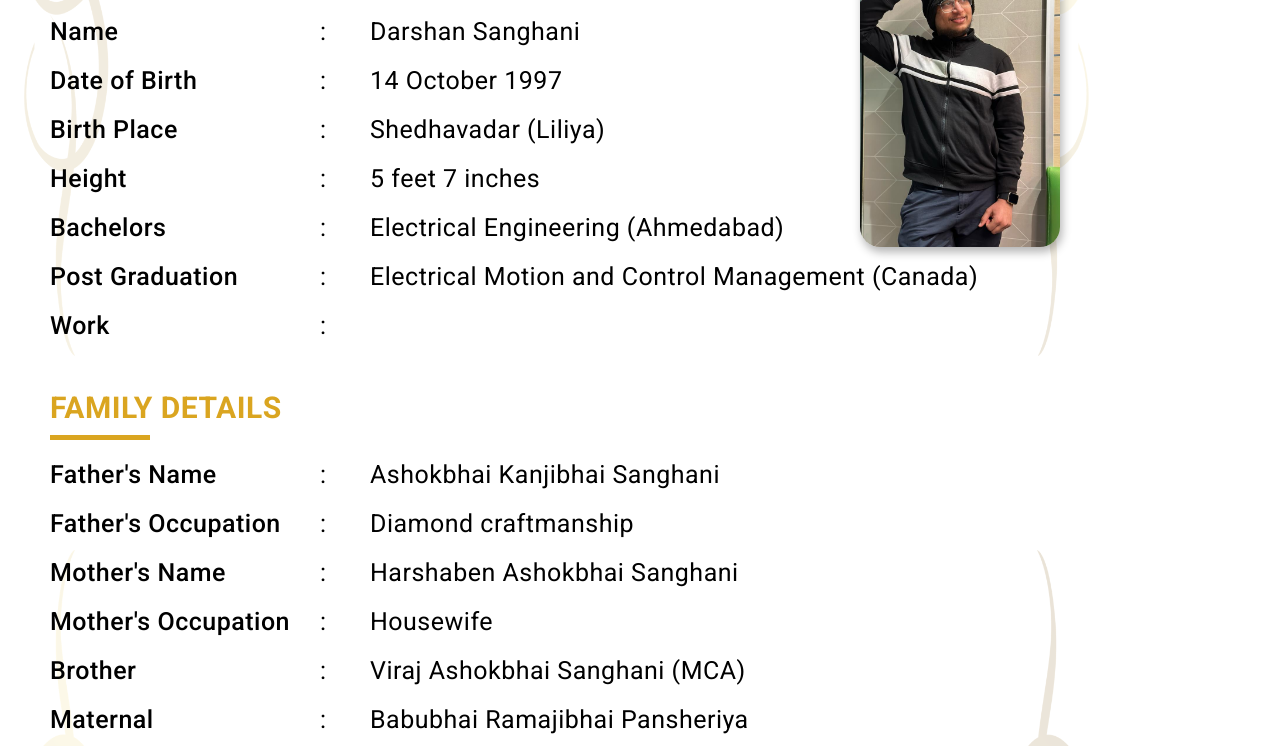
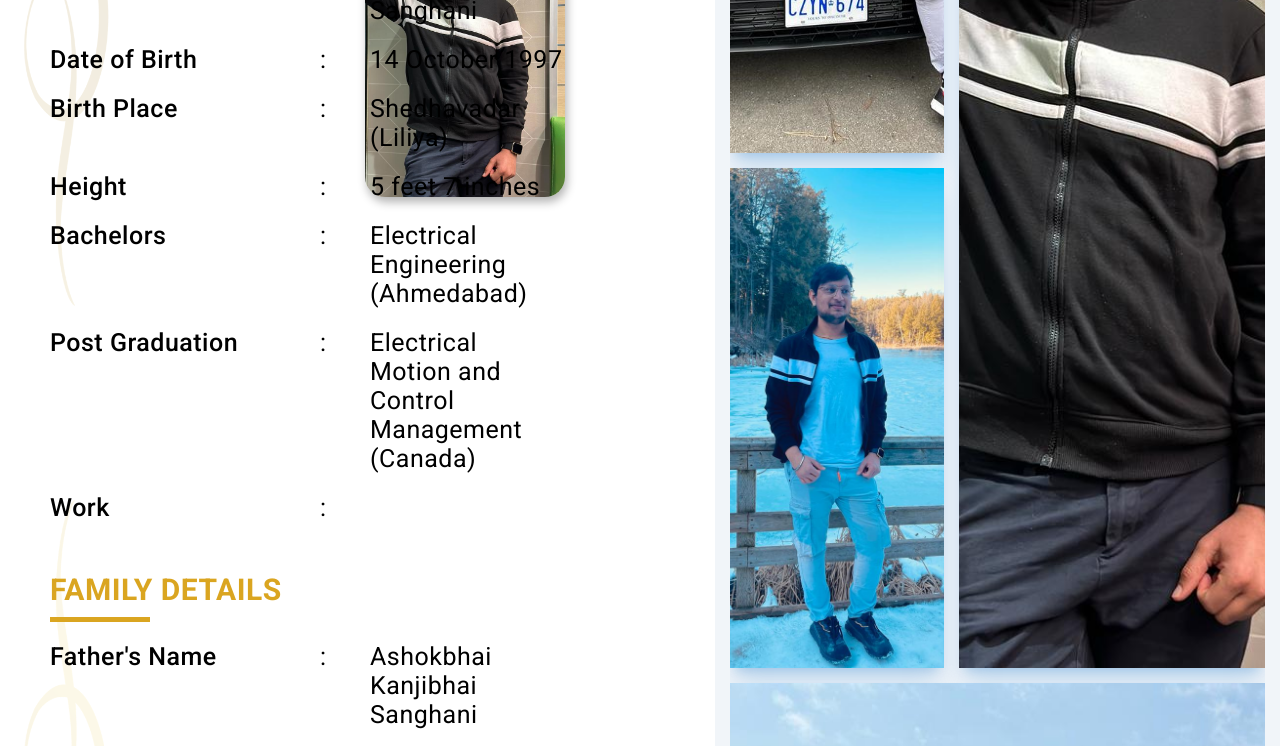
Before and after one commit to viraj-sanghani/Biodata, a plain HTML site: page index.html in a window 1280 px wide. Shown: the part 362-1108 px from the top of the page. Drawn offline with Linux system fonts and the light colour scheme.

Commit message:
new: gallery added

```diff
--- a/index.html
+++ b/index.html
@@ -12,7 +12,7 @@
     />
     <link rel="stylesheet" href="./style.css" />
   </head>
-  <body>
+  <body style="display: flex; gap: 100px">
     <div class="app">
       <div class="bg"></div>
       <div class="header">
@@ -48,7 +48,8 @@
           <div class="detail-wrap">
             <div class="detail-title">Post Graduation</div>
             <div class="detail-val">
-              Electrical Motion and Control Management (Canada)
+              Electrical Motion and Control <br />
+              Management (Canada)
             </div>
           </div>
           <div class="detail-wrap">
@@ -111,6 +112,30 @@
         </section>
       </div>
     </div>
+
+    <div class="img-container">
+      <div class="img-gallery">
+        <div class="left">
+          <div class="img-wrap">
+            <img src="./assets/IMG-20231122-WA0021-new.jpg" alt="" />
+          </div>
+          <div class="img-wrap">
+            <img src="./assets/IMG-20231122-WA0027.jpg" alt="" />
+          </div>
+        </div>
+        <div class="right">
+          <div class="img-wrap">
+            <img src="./assets/IMG-20231122-WA0025.jpg" alt="" />
+          </div>
+        </div>
+        <div class="bottom">
+          <div class="img-wrap">
+            <img src="./assets/IMG-20231122-WA0029.jpg" alt="" />
+          </div>
+        </div>
+      </div>
+    </div>
+
     <script src="./app.js"></script>
   </body>
 </html>
--- a/style.css
+++ b/style.css
@@ -6,15 +6,9 @@
 
 body {
   font-family: "Roboto", sans-serif;
-  /* display: flex;
-  justify-content: center; */
-  width: 1110px;
-  height: 1530px;
 }
 
 .app {
-  /* border: 1px solid #f3f3f3; */
-  margin: 50px 0;
   padding: 0 50px;
   width: 1110px;
   height: 1530px;
@@ -108,3 +102,53 @@ body {
   left: 0;
   top: 0;
 }
+
+/**********************************
+* Image Gallery
+**********************************/
+
+.img-container {
+  width: 1110px;
+  height: 1530px;
+  background: #f1f5f9;
+}
+.img-gallery {
+  height: calc(100% - 30px);
+  margin: 15px;
+  display: flex;
+  flex-wrap: wrap;
+  overflow: hidden;
+}
+.img-gallery img {
+  height: 100%;
+  width: 100%;
+  object-fit: cover;
+}
+.img-gallery .img-wrap {
+  box-shadow: 0 20px 25px -5px rgb(0, 106, 194, 0.2),
+    0 8px 10px -6px rgb(0, 106, 194, 0.2);
+}
+
+.left {
+  width: 40%;
+}
+.left .img-wrap {
+  height: 500px;
+}
+.left .img-wrap:first-child {
+  margin-bottom: 15px;
+}
+.right {
+  width: calc(60% - 15px);
+  margin-left: 15px;
+}
+.right .img-wrap {
+  height: 1015px;
+}
+.bottom {
+  margin-top: 15px;
+  width: 100%;
+}
+.bottom .img-wrap {
+  height: 1000px;
+}
```
Also changed, not shown: assets/IMG-20231122-WA0021-new.jpg (added).
